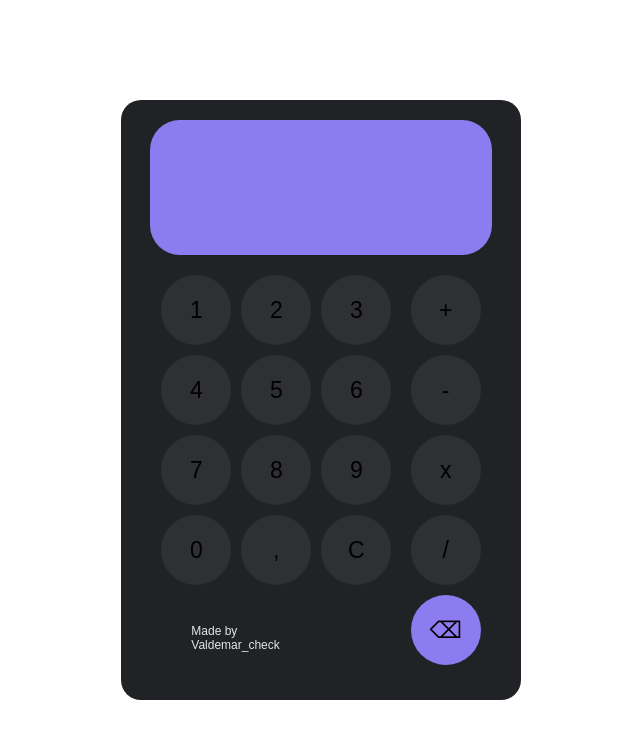
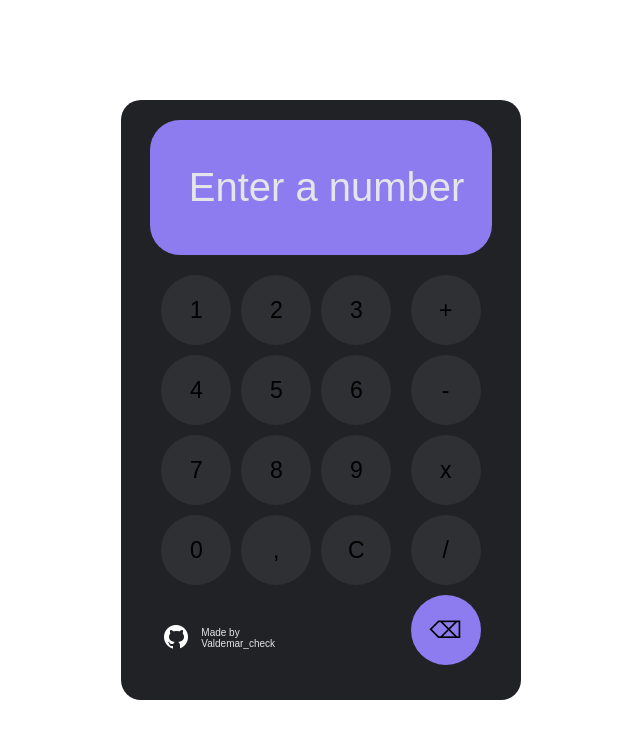
Before and after one commit to Valdemarcheck/Calculator, a plain HTML site: page index.html in a window 1280 px wide. Shown: the whole page, without its empty margins (319-959 px from the left). Drawn offline with Linux system fonts and the light colour scheme.

Commit message:
Add a link to website author's github

```diff
--- a/index.html
+++ b/index.html
@@ -11,7 +11,7 @@
 <body>
     <div class="calculator">
         <div class="screen">
-            <span class="screen-text"></span>
+            <span class="screen-text">Enter a number</span>
             <div class="placeholder"></div>
         </div>
             <div class="action-section">
@@ -29,7 +29,10 @@
                     <button class="point">,</button>
                     <button class="clear">C</button>
                     <div class="author">
-                        <div class="github"></div>
+                        <a href="https://github.com/Valdemarcheck" target="_blank">
+                            <img class="github" src="./images/icons8-github-480.png"
+                            alt="a link to a github profile page of website's author"/>
+                        </a>
                         <span>Made by Valdemar_check</span>
                     </div>
                 </div>
--- a/styles.css
+++ b/styles.css
@@ -74,7 +74,7 @@ body {
 }
 
 .author {
-    font-size: 1.2rem;
+    font-size: 1rem;
     height: 30%;
     display: flex;
     justify-content: center;
@@ -83,8 +83,8 @@ body {
 }
 
 .github {
-    width: 2rem;
-    height: 2rem
+    width: 3rem;
+    height: 3rem;
 }
 
 .author span {
```
Also changed, not shown: images/icons8-github-480.png (added).
